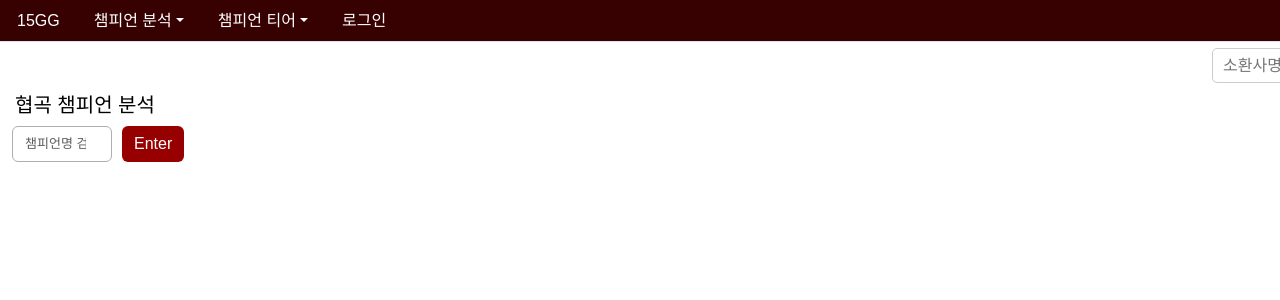
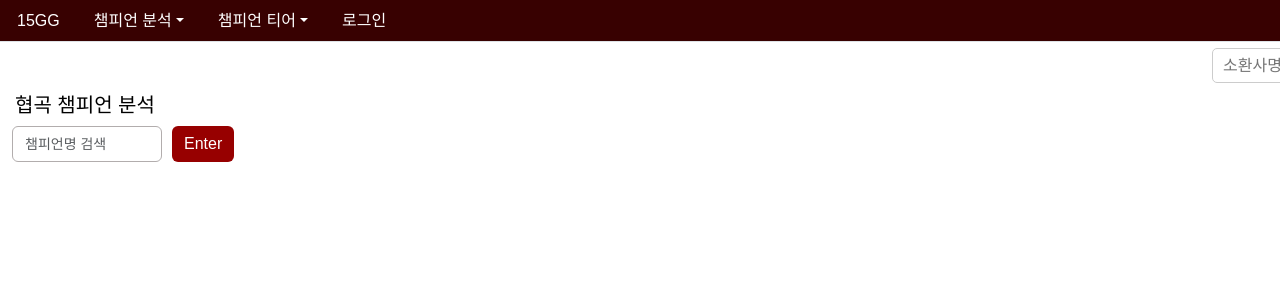
Before and after one commit to chan9511/15GG, a React (Create React App) app in the folder my-app/: page /anal in a window 1280 px wide. Shown: the top 300 px of the page. Built offline with nearby package versions, Linux system fonts and the light colour scheme.

Commit message:
협곡 티어,칼바람 티어 수정

```diff
--- a/my-app/src/pages/Aram.js
+++ b/my-app/src/pages/Aram.js
@@ -35,7 +35,7 @@ const Aram = () => {
 
   return (
     <div>
-      <div className="css-123">협곡 티어 정보</div>
+      <div className="css-123">칼바람 티어 정보</div>
       <div className="css-gtm9xc">
         <nav>
           <div className="css-g46fbk">
--- a/my-app/src/pages/Classic.css
+++ b/my-app/src/pages/Classic.css
@@ -29,9 +29,9 @@
   }
 
   .input-table input.form-control {
-    width: 100px; /* 원하는 너비로 조정하세요 */
+    width: 150px; /* 원하는 너비로 조정하세요 */
     border: 1px solid #b2adad;
-    font-size: 13px;
+    font-size: 14px;
   }
 
   .custom-button {
```
